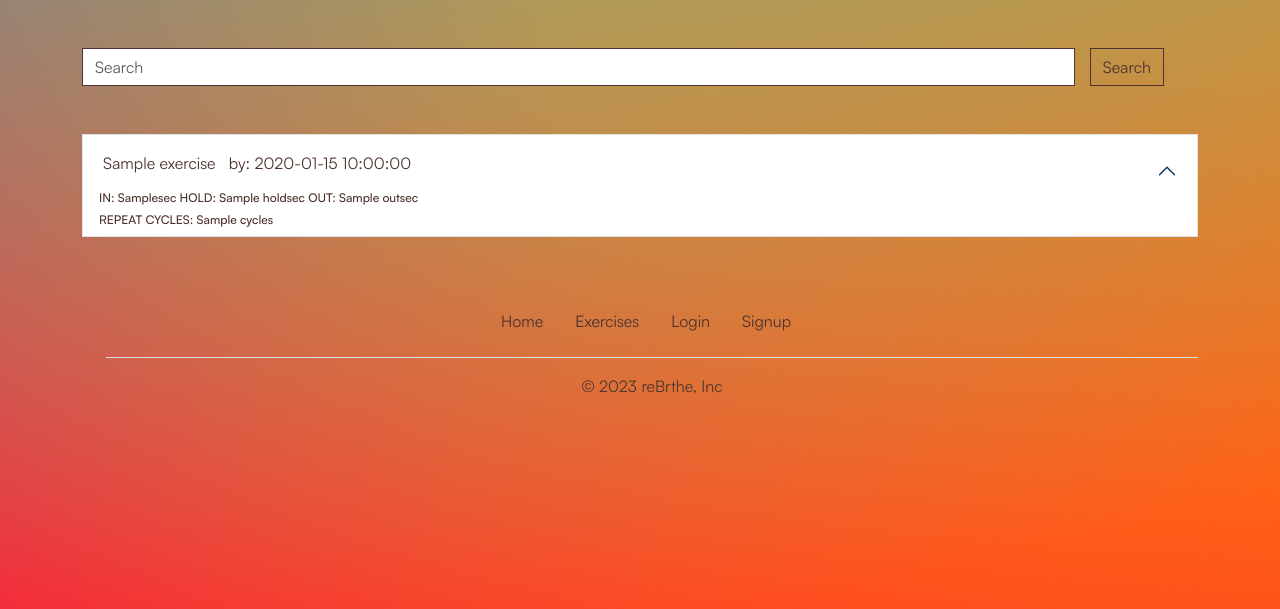
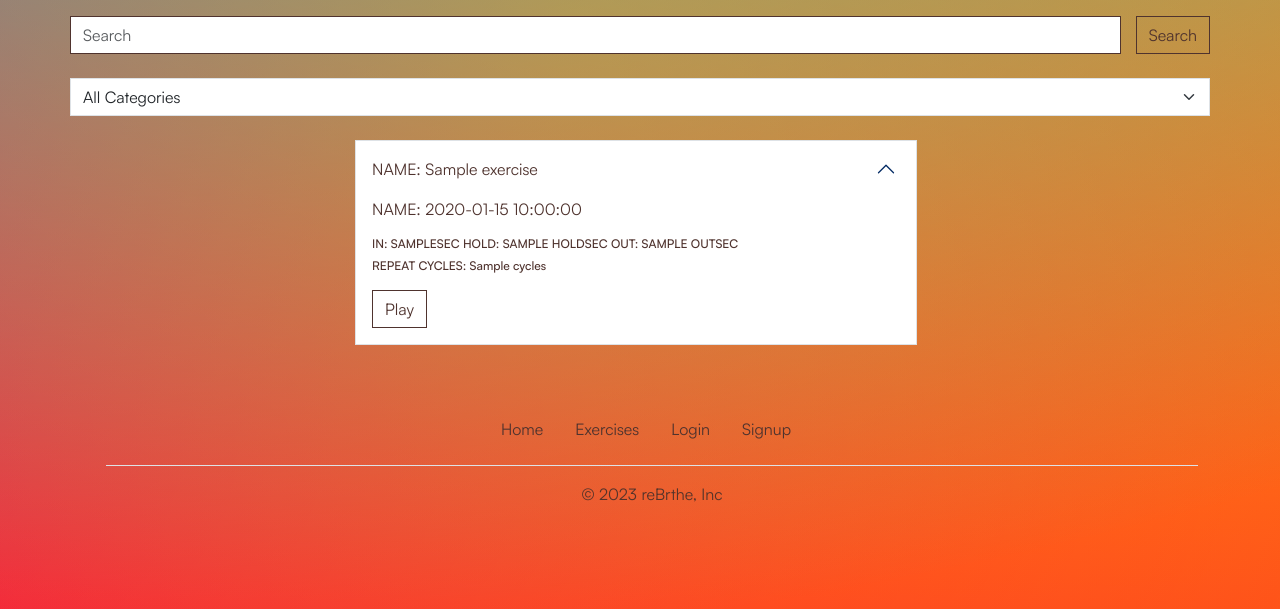
Before and after one commit to antoniodegou/mod3_rebrthe_mongo, a Flask app: page /get_exercises in a window 1280 px wide. Shown: the part 110-719 px from the top of the page. Run offline with Flask 3, Linux system fonts and the light colour scheme; one stand-in notice (Sample message) is shown; a database or web service that is not in the repository returns one stand-in record (values such as "Sample title"); some libraries are stand-ins or nearby versions.

Commit message:
added category filtering functionality

```diff
--- a/app.py
+++ b/app.py
@@ -34,9 +34,11 @@ def get_exercises():
         username = mongo.db.users.find_one(
             {"username": session["user"]})["username"]
         exercises = mongo.db.exercises.find()
-        return render_template("exercises.html", exercises=exercises, username=username)
+        categories = mongo.db.exercises.distinct('category_name')
+        return render_template("exercises.html", exercises=exercises, username=username, categories=categories)
     else:
         exercises = mongo.db.exercises.find()
+
         return render_template("exercises.html", exercises=exercises)
 
 @app.route("/register", methods=["GET", "POST"])
--- a/templates/dashboard.html
+++ b/templates/dashboard.html
@@ -21,6 +21,7 @@
                 <p  class="accordion-button pb-0 ps-3" data-bs-toggle="collapse" data-bs-target="#{{exercise._id}}"  aria-expanded="false" aria-controls="collapseOne">NAME: {{exercise.exercise_name}}</p>
                 <h6 class="ms-3 text-uppercase">IN: {{exercise.in}}sec HOLD: {{exercise.hold}}sec OUT: {{exercise.out}}sec</h6>
                 <h6 class="ms-3">REPEAT CYCLES: {{exercise.cycles}}</h6>
+                <p>{{exercise.created_by}}</p>
                 <div class="input-group-append m-3">
                     <button type="button"   class="btn btn-outline-primary exercise-button rounded-0" data-bs-toggle="modal" data-bs-target="#exerciseModal222"
                     data-exercise-id="{{ exercise._id }}"
--- a/templates/exercises.html
+++ b/templates/exercises.html
@@ -3,42 +3,89 @@
 {% block content %}
 
 
-    <div class="row justify-content-center mt-5 mb-5">
-      <div class="col">
+    <div class="col-12 justify-content-center mt-3 mb-4 p-0">
+      <!-- <div class="col p-0"> -->
         <form class="form-inline">
           <div class="input-group gap-3">
             <input type="text" class="form-control" placeholder="Search" aria-label="Search" aria-describedby="search-btn">
             <div class="input-group-append">
-              <button class="btn btn-outline-primary rounded-0" type="button" id="search-btn">Search</button>
+              <button class="btn btn-outline-primary rounded-0 m-0" type="button" id="search-btn">Search</button>
             </div>
           </div>
         </form>
-      </div>
+      <!-- </div> -->
     </div>
 
-<div class="accordion" id="accordionExample">
+<div class="col-12 justify-content-center  mb-4  p-0">
 
+    <!-- <div class="col p-0"> -->
+
+        <select id="categorySelect" class="form-select form-select-l rounded-0" aria-label=".form-select-sm example">
+            <option value="all" selected>All Categories</option>
+            {% for category in categories %}
+            <option value="{{ category }}">{{ category }}</option>
+            {% endfor %}
+        </select>
+    <!-- </div> -->
+</div>
+
+<div class="accordion row d-flex align-items-center justify-content-center p-0 m-0" id="accordionExample">
     {% for exercise in exercises %}
+    {% if loop.index is even %}
+    <div class="col-12 col-md-6 m-0 p-0 ps-2" data-category="{{ exercise.category_name }}">
+    {% else %}
+    <div class="col-12 col-md-6 m-0 p-0 pe-2" data-category="{{ exercise.category_name }}">
+    {% endif %}
+    <div class="accordion-item rounded-0 m-0 mb-4">
+                <div class="accordion-header " id="headingOne">
+                    <p  class="accordion-button pb-0 ps-3" data-bs-toggle="collapse" data-bs-target="#{{exercise._id}}"  aria-expanded="false" aria-controls="collapseOne">NAME: {{exercise.exercise_name}}</p>
+                    <p  class="ms-3 text-uppercase" >
+                        <a class="nav-link btn-outline-dark" href="{{ url_for('profile', username=exercise.created_by) }}">NAME: {{exercise.created_by}} </a></p>
+                    <h6 class="ms-3 text-uppercase">IN: {{exercise.in}}sec HOLD: {{exercise.hold}}sec OUT: {{exercise.out}}sec</h6>
+                    <h6 class="ms-3">REPEAT CYCLES: {{exercise.cycles}}</h6>
+                    <div class="input-group-append m-3">
+                        <button type="button"   class="btn btn-outline-primary exercise-button rounded-0" data-bs-toggle="modal" data-bs-target="#exerciseModal222"
+                        data-exercise-id="{{ exercise._id }}"
+                        data-exercise-title="{{ exercise.exercise_name }}"
+                        data-exercise-description="{{ exercise.instructions }}"
+                        data-exercise-in="{{ exercise.in }}"
+                        data-exercise-hold="{{ exercise.hold }}"
+                        data-exercise-out="{{ exercise.out }}"
+                        data-exercise-cycles="{{ exercise.cycles }}"
+                        > Play </button>
+                    </div>
+                </div>
 
-        <div class="accordion-item rounded-0 mb-4">
-          <div class="accordion-header" id="headingOne">
-            <button class="accordion-button pb-0" type="button" data-bs-toggle="collapse" data-bs-target="#{{exercise._id}}" aria-expanded="true" aria-controls="collapseOne">
-                <p>{{exercise.exercise_name}} &nbsp; by: {{exercise.created_by}}</p>
-            </button>
-            <h6 class="ms-3">IN: {{exercise.in}}sec HOLD: {{exercise.hold}}sec OUT: {{exercise.out}}sec</h6>
-            <h6 class="ms-3">REPEAT CYCLES: {{exercise.cycles}}</h6>
-          </div>
-
-          <div id="{{exercise._id}}" class="accordion-collapse collapse " aria-labelledby="headingOne" data-bs-parent="#accordionExample">
-            <div class="accordion-body">
-                <p> Description: {{exercise.instructions}}<br></p>
+                <div id="{{exercise._id}}" class="accordion-collapse collapse" aria-labelledby="headingOne" data-bs-parent="#accordionExample">
+                    <div class="accordion-body">
+                        <p> Description: {{exercise.instructions}}<br></p>
+                    </div>
+                </div>
             </div>
-          </div>
         </div>
 
-    {% endfor %}
 
-</div>
+        {% endfor %}
 
+    </div>
+
+    <script>
+document.addEventListener('DOMContentLoaded', function() {
+    var categorySelect = document.getElementById('categorySelect');
+    var exerciseItems = document.querySelectorAll('.accordion .col-12');
+
+    categorySelect.addEventListener('change', function() {
+        var selectedCategory = categorySelect.value;
+
+        exerciseItems.forEach(function(item) {
+            if (selectedCategory === 'all' || item.getAttribute('data-category') === selectedCategory) {
+                item.style.display = 'block';
+            } else {
+                item.style.display = 'none';
+            }
+        });
+    });
+});
+        </script>
 
  {% endblock %}
```
Also changed, not shown: 1 other file.
